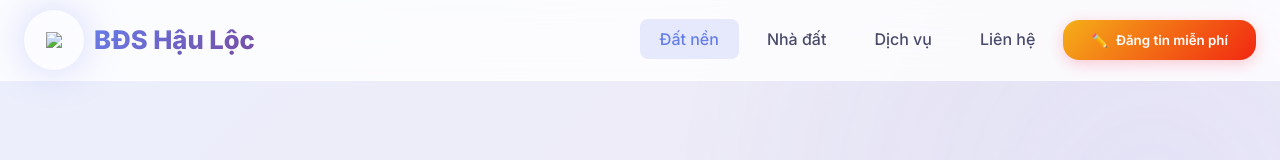
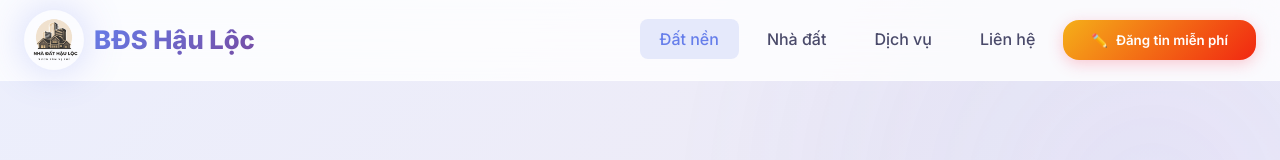
Before and after one commit to kienlv88/bdshauloc, a plain HTML site: page index.html in a window 1280 px wide. Shown: the top 160 px of the page. Drawn offline with Linux system fonts and the light colour scheme; files whose address does not match are found by name.

Commit message:
Update index.html

```diff
--- a/index.html
+++ b/index.html
@@ -116,7 +116,7 @@
         <div class="container">
             <nav class="nav" role="navigation" aria-label="Main navigation">
                 <a href="/" class="logo" aria-label="BĐS Hậu Lộc - Trang chủ">
-                    <span class="logo-icon"><img src="IMG/logo.png"></span>
+                    <span class="logo-icon"><img src="logo.png"></span>
                     <span class="logo-text">BĐS Hậu Lộc</span>
                 </a>
 
@@ -344,7 +344,7 @@
             <div class="footer-grid">
                 <div class="footer-brand">
                     <a href="/" class="logo">
-                        <span class="logo-icon"><img src="IMG/logo.png"></span>
+                        <span class="logo-icon"><img src="logo.png"></span>
                         <span class="logo-text">BĐS Hậu Lộc</span>
                     </a>
                     <p>Chuyên mua bán đất nền, nhà đất tại huyện Hậu Lộc, Thanh Hóa. Uy tín - Chất lượng - Miễn phí.</p>
@@ -521,4 +521,5 @@
     <!-- JavaScript -->
     <script src="script.js"></script>
 </body>
+
 </html>
```
